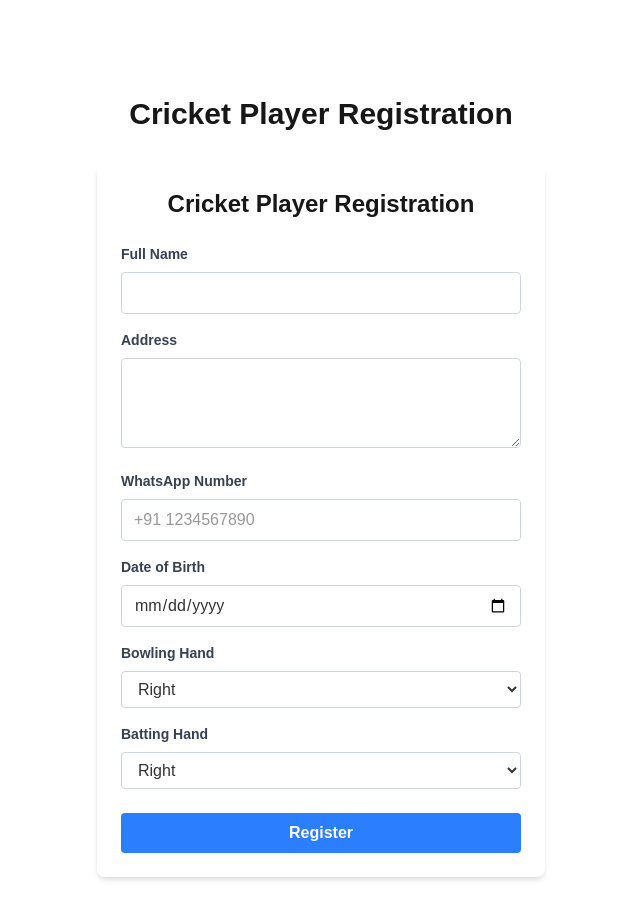
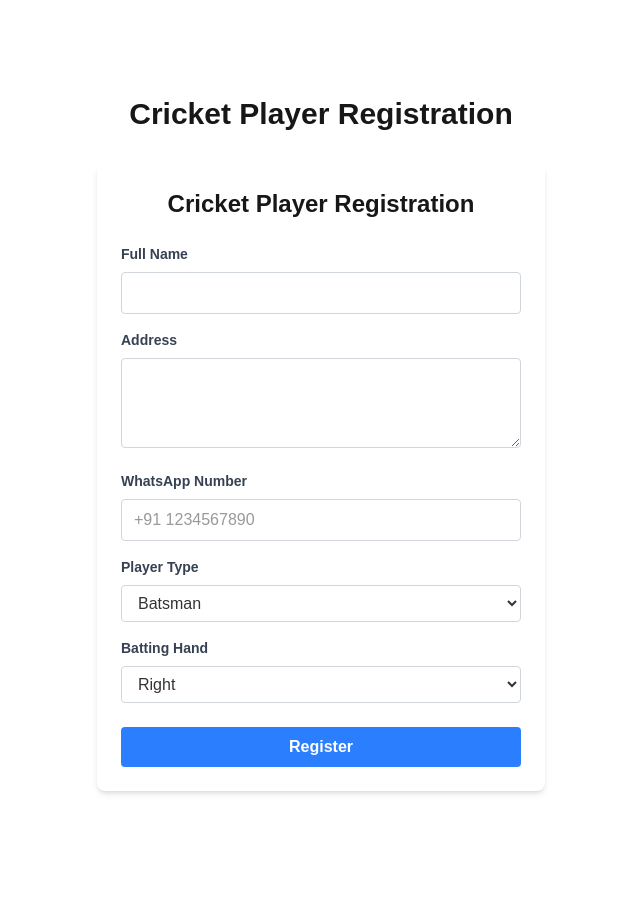
Before and after one commit to axeyQ/cricket-registration-app, a Next.js app: page / in a window 1280 px wide. Shown: the top 918 px of the page, without its empty margins (319-959 px from the left). After the commit the page ends 887 px from the top, so only its background shows below. Built offline with nearby package versions, Linux system fonts and the light colour scheme.

Commit message:
player hand added

```diff
--- a/src/components/RegistrationForm.js
+++ b/src/components/RegistrationForm.js
@@ -136,7 +136,7 @@ export default function RegistrationForm() {
             />
           </div>
 
-          <div className="mb-4">
+          {/* <div className="mb-4">
             <label className="block text-gray-700 text-sm font-bold mb-2" htmlFor="dateOfBirth">
               Date of Birth
             </label>
@@ -150,23 +150,24 @@ export default function RegistrationForm() {
               style={{ color: '#333' }}
               required
             />
-          </div>
+          </div> */}
 
           <div className="mb-4">
-            <label className="block text-gray-700 text-sm font-bold mb-2" htmlFor="bowlingHand">
-              Bowling Hand
+            <label className="block text-gray-700 text-sm font-bold mb-2" htmlFor="playerType">
+              Player Type
             </label>
             <select
-              id="bowlingHand"
-              name="bowlingHand"
-              value={formData.bowlingHand}
+              id="playerType"
+              name="playerType"
+              value={formData.playerType}
               onChange={handleChange}
               className="w-full px-3 py-2 border border-gray-300 rounded focus:outline-none focus:ring-2 focus:ring-blue-500"
               style={{ color: '#333' }}
               required
             >
-              <option value="right">Right</option>
-              <option value="left">Left</option>
+              <option value="batsman">Batsman</option>
+              <option value="bowler">Bowler</option>
+              <option value="all-rounder">All-Rounder</option>
             </select>
           </div>
 
--- a/src/models/index.js
+++ b/src/models/index.js
@@ -14,14 +14,11 @@ const UserSchema = new mongoose.Schema({
     type: String,
     required: true,
   },
-  dateOfBirth: {
-    type: Date,
-    required: true,
-  },
-  bowlingHand: {
+
+  playerType: {
     type: String,
     required: true,
-    enum: ['right', 'left'],
+    enum: ['batsman', 'bowler', 'all-rounder'],
   },
   battingHand: {
     type: String,
```
